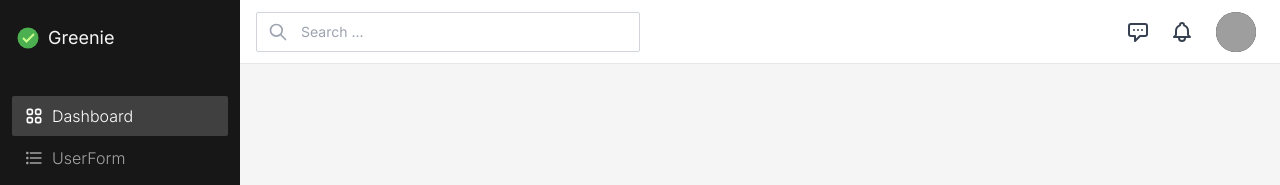
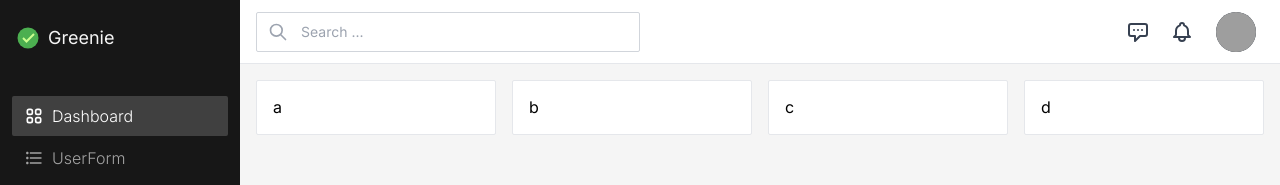
Before and after one commit to Sriram-developer/user-daseboard, a React (Create React App) app: page / in a window 1280 px wide. Shown: the top 185 px of the page. Built offline with nearby package versions, Linux system fonts and the light colour scheme; grey boxes are pictures that could not be loaded; the HTML template or start-up script is replaced by a standard one.

Commit message:
Add boxwapper to Dashboard static grid

```diff
--- /dev/null
+++ b/src/components/DashboardStatsGrid.jsx
@@ -0,0 +1,16 @@
+import React from 'react'
+
+export default function DashboardStatsGrid() {
+  return (
+    <div className='flex gap-4 w-full'>
+          <BoxWrapper>a</BoxWrapper>
+          <BoxWrapper>b</BoxWrapper>
+          <BoxWrapper>c</BoxWrapper>
+          <BoxWrapper>d</BoxWrapper>
+    </div>
+  )
+}
+
+function BoxWrapper({ children }) {
+	return <div className="bg-white rounded-sm p-4 flex-1 border border-gray-200 flex items-center">{children}</div>
+}
--- a/src/components/user-shared/Daseboard.jsx
+++ b/src/components/user-shared/Daseboard.jsx
@@ -1,8 +1,11 @@
 import React from 'react'
+import DashboardStatsGrid from '../DashboardStatsGrid'
 
 
 export default function Daseboard() {
   return (
-    <div></div>
+    <div className="flex flex-col gap-4">
+    <DashboardStatsGrid/>
+    </div>
   )
 }
```
